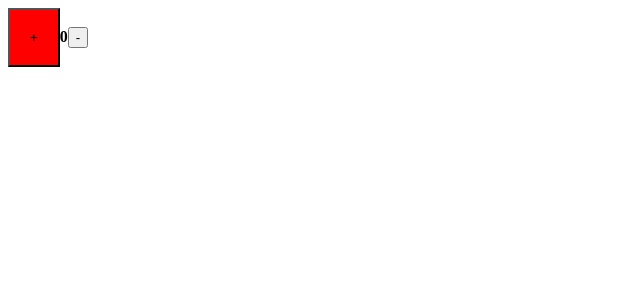
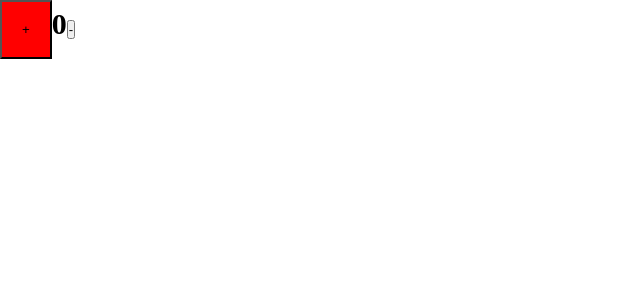
Before and after one commit to Yanarkaev/react-demo-project, a React app: page / in a window 1280 px wide. Shown: the top 300 px of the page, without its empty margins (0-640 px from the left). Built offline with nearby package versions, Linux system fonts and the light colour scheme.

Commit message:
добавил поддержку css-modules

```diff
--- /dev/null
+++ b/src/components/App.tsx
@@ -0,0 +1,10 @@
+import { Counter } from './Counter';
+import "../index.scss"
+
+export const App = () => {
+    return (
+        <div className='app'>
+            <Counter />
+        </div>
+    );
+};
--- a/src/components/Counter.module.scss
+++ b/src/components/Counter.module.scss
@@ -1,4 +1,8 @@
-.inc{
+.btn{
     background-color: red;
     padding: 20px;
 }
+
+.green {
+    background-color: green;
+}
--- a/src/components/Counter.tsx
+++ b/src/components/Counter.tsx
@@ -1,14 +1,18 @@
 import { useState } from "react";
-import style from "./Counter.module.scss"
+import style from "./Counter.module.scss";
 
 export const Counter = () => {
-    const [count, setCount] = useState(0)
-    return (
-        <div>
-            <button className={style.inc} onClick={() => setCount(prev => prev+=1)}>+</button>
-            <b>{count}</b>
-            <button onClick={() => setCount(prev => prev-=1)}>-</button>
-
-        </div>
-    );
+  const [count, setCount] = useState(0);
+  return (
+    <div>
+      <button
+        className={style.btn}
+        onClick={() => setCount((prev) => (prev += 1))}
+      >
+        +
+      </button>
+      <b>{count}</b>
+      <button onClick={() => setCount((prev) => (prev -= 1))}>-</button>
+    </div>
+  );
 };
--- /dev/null
+++ b/src/index.scss
@@ -0,0 +1,9 @@
+*{
+    padding: 0;
+    margin: 0;
+    box-sizing: border-box;
+}
+
+.app{
+    font-size: 30px;
+}
--- a/src/index.tsx
+++ b/src/index.tsx
@@ -1,10 +1,9 @@
 import { render } from "react-dom";
 import { Counter } from "./components/Counter";
+import { App } from "./components/App";
 
 render(
-  <div>
-    <Counter />
-  </div>,
+  <App />,
 
   document.getElementById("root")
 );
--- a/src/global.d.ts
+++ b/src/typings.d.ts
@@ -1,8 +1,7 @@
-declare module "*scss" {
+declare module '*.scss' {
   interface IClassNames {
-    [className: string]: string;
+    [className: string]: string
   }
-
   const classNames: IClassNames;
   export = classNames;
 }
```
Also changed, not shown: 1 other file (tests, documents, lock files or other folders).
